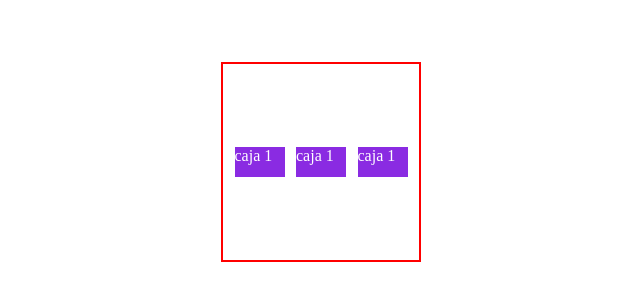
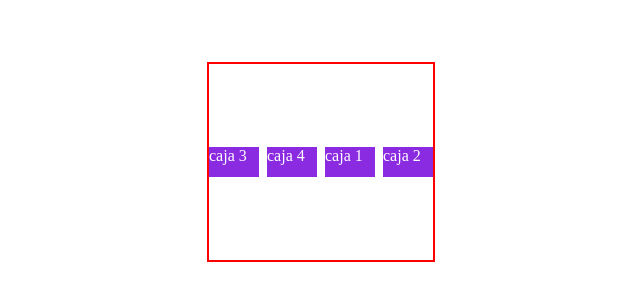
Before and after one commit to kevindandrew/funval-G6, a plain HTML site: page dia-5/index.html in a window 1280 px wide. Shown: the part 238-538 px from the top of the page, without its empty margins (319-959 px from the left). Drawn offline with Linux system fonts and the light colour scheme.

Commit message:
corrigiendo la estructura y estilos de los elementos en index.html y style.css

```diff
--- a/dia-5/index.html
+++ b/dia-5/index.html
@@ -8,9 +8,10 @@
   </head>
   <body>
     <div class="contenedor-padre">
-      <div class="hijo">caja 1</div>
-      <div class="hijo">caja 1</div>
-      <div class="hijo">caja 1</div>
+      <div class="hijo caja1">caja 1</div>
+      <div class="hijo caja2">caja 2</div>
+      <div class="hijo caja3">caja 3</div>
+      <div class="hijo caja3">caja 4</div>
     </div>
   </body>
 </html>
--- a/dia-5/style.css
+++ b/dia-5/style.css
@@ -12,10 +12,12 @@ body {
 .contenedor-padre {
   border: 2px red solid;
   display: flex;
+  flex-direction: row;
+  flex-wrap: wrap;
   align-items: center;
-  justify-content: space-evenly;
+  justify-content: center;
+  gap: 8px;
   height: 200px;
-  width: 200px;
 }
 .hijo {
   background-color: blueviolet;
@@ -23,3 +25,12 @@ body {
   height: 30px;
   width: 50px;
 }
+.caja1 {
+  order: 2;
+}
+.caja2 {
+  order: 3;
+}
+.caja3 {
+  order: 1;
+}
```
